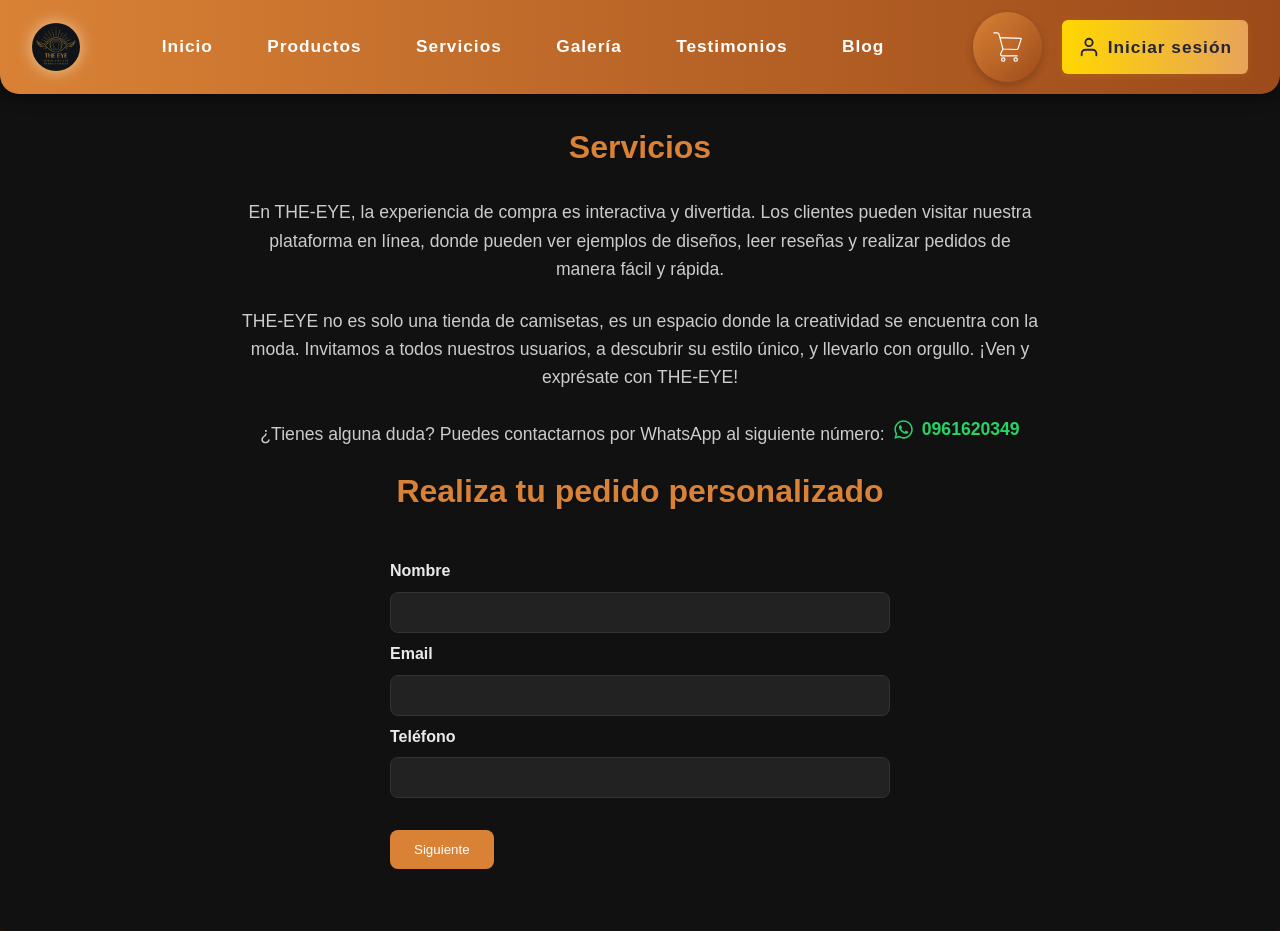
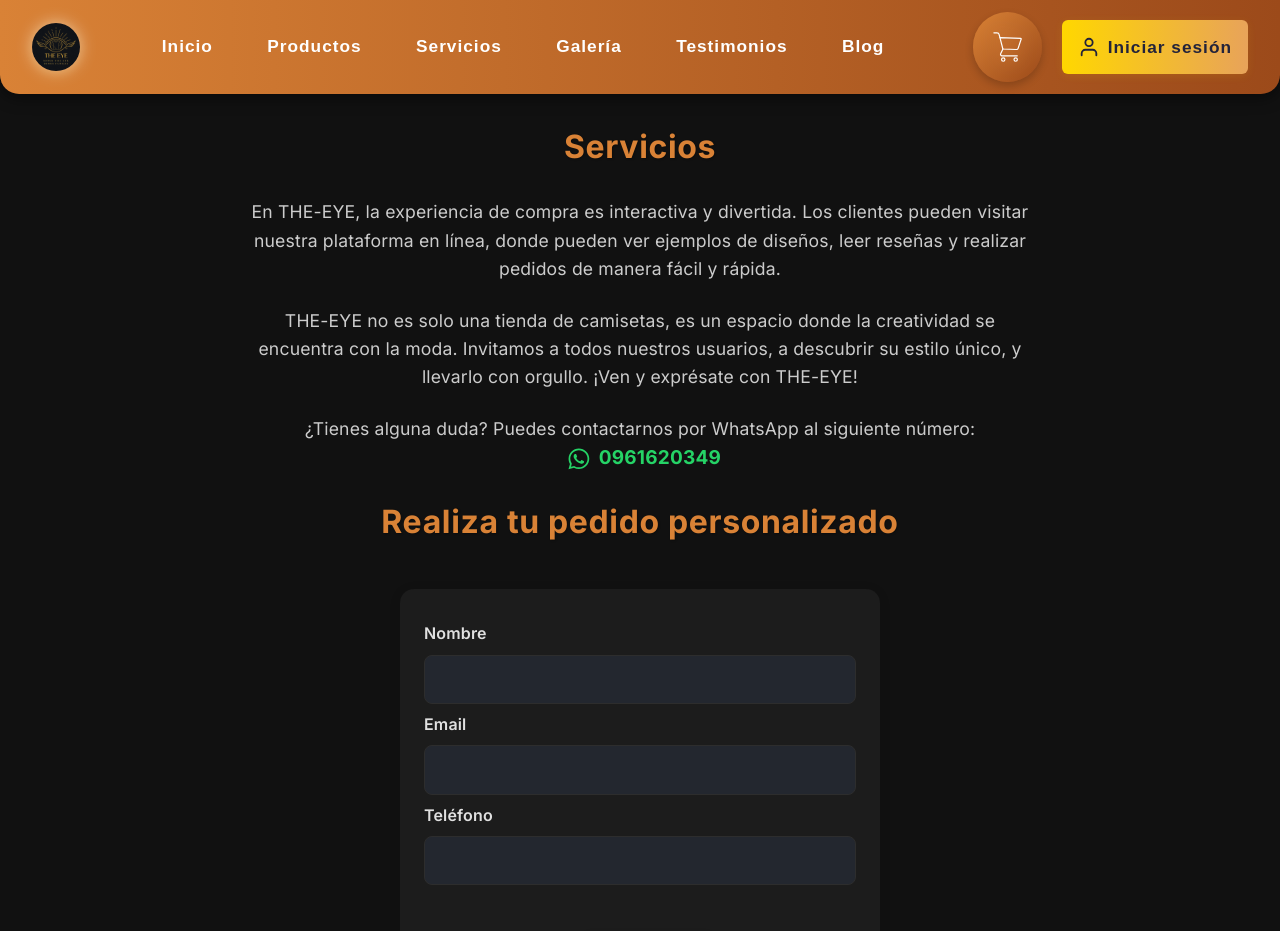
Before and after one commit to AlejandroJonnath/the-eye, a React (Vite) app: page /ordenar in a window 1280 px wide. Shown: the top 931 px of the page. Built offline with nearby package versions, Linux system fonts and the light colour scheme.

Commit message:
Modal en Services, estilos mejorados

```diff
--- a/package.json
+++ b/package.json
@@ -17,6 +17,7 @@
     "react-icons": "^5.5.0",
     "react-intersection-observer": "^9.16.0",
     "react-router-dom": "^7.6.0",
+    "styled-components": "^6.1.18",
     "swiper": "^11.2.6",
     "yup": "^1.6.1"
   },
--- a/src/sections/OrderForm.jsx
+++ b/src/sections/OrderForm.jsx
@@ -3,6 +3,7 @@
 import { Formik, Form, Field, ErrorMessage } from 'formik';
 import * as Yup from 'yup';
 import { FaWhatsapp } from 'react-icons/fa';
+import ModalOrderForm from '../components/modalOrderForm.jsx';
 
 export default function OrderForm() {
   const steps = ['Datos de contacto', 'Diseño', 'Confirmación'];
@@ -23,6 +24,7 @@
   ];
 
   const [step, setStep] = useState(0);
+  const [showModal, setShowModal] = useState(false);
   const initialValues = {
     name: '',
     email: '',
@@ -36,14 +38,14 @@
       setStep(step + 1);
       actions.setTouched({});
     } else {
-      console.log('Pedido enviado:', values);
-      alert('¡Tu pedido ha sido enviado!');
+      setShowModal(true);
       actions.resetForm();
       setStep(0);
     }
   };
 
   const handleBack = () => setStep(step - 1);
+
   return (
     <section id="order" className="order-section">
       <h2>Servicios</h2>
@@ -60,10 +62,7 @@
         </p>
          <p>
           ¿Tienes alguna duda? Puedes contactarnos por WhatsApp al siguiente número:
-          {/*Enlace que permite iniciar una conversación en WhatsApp, contact number estiliza el
-          numero de contacto, lo demas es para el estilo */}
           <a href={`https://wa.me/593961620349`} className="contact-number whatsapp-link">
-          {/*Icono de WhatsApp junto al número de contacto */}
             <FaWhatsapp className="whatsapp-icon" /> 0961620349
           </a>
         </p>
@@ -137,6 +136,8 @@
           </Form>
         )}
       </Formik>
+
+      <ModalOrderForm show={showModal} onClose={() => setShowModal(false)} />
     </section>
   );
 }
--- a/src/styles/OrderForm.css
+++ b/src/styles/OrderForm.css
@@ -1,101 +1,183 @@
+/* Importa la fuente Inter desde Google Fonts para un look más profesional y amigable */
+@import url('https://fonts.googleapis.com/css2?family=Inter:wght@400;600;700&display=swap');
+@import url('https://fonts.googleapis.com/css2?family=Montserrat:wght@400;600;700&display=swap');
+
+body, .order-section, .order-form, .order-form input, .order-form textarea, .form-buttons, .whatsapp-link {
+  font-family: 'Inter', 'Montserrat', Arial, Helvetica, sans-serif;
+  letter-spacing: 0.01em;
+}
+
 /* src/styles/OrderForm.css */
 .order-section {
-    padding: 4rem 2rem;
-    background: #111;
-    color: #eaeaea;
-    border-radius: 12px;
-    margin: 4rem 0;
+  padding: 3.5rem 1.5rem;
+  background: linear-gradient(135deg, #181818 60%, #23272f 100%);
+  color: #f4f4f4;
+  border-radius: 18px;
+  margin: 3.5rem 0;
+  box-shadow: 0 6px 32px 0 rgba(0,0,0,0.18);
   animation: fadeInUp 1s both;
+  transition: box-shadow 0.3s;
+}
+.order-section:hover {
+  box-shadow: 0 10px 40px 0 rgba(0,0,0,0.28);
 }
 .order-section h2 {
   text-align: center;
-    margin-bottom: 2rem;
-    font-size: 2rem;
-    color: var(--color-accent);
+  margin-bottom: 2.2rem;
+  font-size: 2.2rem;
+  color: var(--color-accent, #00bfae);
+  font-weight: 700;
+  letter-spacing: 0.02em;
 }
 .order-form {
-    max-width: 500px;
+  max-width: 480px;
   margin: 0 auto;
   display: flex;
   flex-direction: column;
-    gap: 1.5rem;
+  gap: 1.25rem;
+  background: rgba(30, 30, 30, 0.85);
+  padding: 2rem 1.5rem;
+  border-radius: 14px;
+  box-shadow: 0 2px 12px 0 rgba(0,0,0,0.10);
 }
 .order-form label {
   font-weight: 600;
-  }
-  .order-form input[type="text"],
-  .order-form input[type="email"],
-  .order-form textarea {
-    width: 100%;
-    padding: 0.75rem;
-    border: 1px solid #333;
-    border-radius: 8px;
-    background: #222;
-    color: var(--color-contrast);
-  }
-  .order-form input[type="file"] {
-    color: var(--color-contrast);
-  }
-  .error {
-    color: var(--color-accent);
-    font-size: 0.9rem;
-  }
-  .form-buttons {
-    display: flex;
-    justify-content: space-between;
-  }
-  .form-buttons .btn-back,
-  .form-buttons .btn-next {
-    padding: 0.75rem 1.5rem;
-    border: none;
-    border-radius: 8px;
-    cursor: pointer;
-    transition: all var(--transition-fast);
-  }
-  .btn-back {
-    background: #333;
-    color: #eaeaea;
-  }
-  .btn-back:hover {
-    background: #444;
-  }
-  .btn-next {
-    background: var(--color-gradient-start);
-    color: #fff;
-  }
-  .btn-next:hover {
-    background: var(--color-gradient-end);
-    transform: translateY(-2px);
+  margin-bottom: 0.4rem;
+  color: #e0e0e0;
+  letter-spacing: 0.01em;
 }
 .order-form input[type="text"],
 .order-form input[type="email"],
 .order-form input[type="tel"],
 .order-form textarea {
   width: 100%;
-  padding: 0.75rem;
-  border: 1px solid #333;
+  padding: 0.85rem 1rem;
+  border: 1.5px solid #2d2d2d;
   border-radius: 8px;
-  background: #222;
-  color: var(--color-contrast);
+  background: #23272f;
+  color: #f4f4f4;
+  font-size: 1rem;
+  transition: border-color 0.2s, box-shadow 0.2s;
+  outline: none;
+  resize: vertical;
 }
-/* Estilo para el enlace de WhatsApp */
-.whatsapp-link {
-  display: inline-flex; /* Permite alinear el icono y el texto en línea */
-  align-items: center; /* Centra verticalmente el contenido */
-  margin-left: 8px; /* Espacio a la izquierda del enlace */
-  color: #25D366; /* Color verde característico de WhatsApp */
-  text-decoration: none; /* Sin subrayado en el enlace */
-  font-weight: bold; /* Texto en negrita */
-  transition: all 0.3s ease; /* Transición suave para efectos hover */
+.order-form input[type="text"]:focus,
+.order-form input[type="email"]:focus,
+.order-form input[type="tel"]:focus,
+.order-form textarea:focus {
+  border-color: var(--color-accent, #00bfae);
+  box-shadow: 0 0 0 2px rgba(0,191,174,0.15);
+}
+.order-form input[type="file"] {
+  color: #f4f4f4;
+  background: transparent;
+  border: none;
+  font-size: 1rem;
+  margin-top: 0.5rem;
+}
+.error {
+  color: var(--color-accent, #ff5a5f);
+  font-size: 0.95rem;
+  margin-top: 0.2rem;
+  font-weight: 500;
+}
+.form-buttons {
+  display: flex;
+  justify-content: center; /* Centra los botones horizontalmente */
+  gap: 1rem;
+  margin-top: 1.2rem;
 }
 
-/* Efecto hover para el enlace de WhatsApp */
-.whatsapp-link:hover {
-  color: #128C7E; /* Color más oscuro al pasar el ratón */
+.form-buttons .btn-back {
+  margin-right: 1rem;
 }
 
-/* Estilo para el icono de WhatsApp dentro del enlace */
+.form-buttons .btn-next {
+  margin-left: 1rem;
+}
+
+/* Si solo hay un botón (por ejemplo, solo "Siguiente"), estará centrado */
+.form-buttons .btn-back,
+.form-buttons .btn-next {
+  padding: 0.85rem 1.7rem;
+  border: none;
+  border-radius: 8px;
+  cursor: pointer;
+  font-size: 1.05rem;
+  font-weight: 600;
+  transition: background 0.2s, color 0.2s, transform 0.15s;
+  box-shadow: 0 2px 8px 0 rgba(0,0,0,0.08);
+}
+.btn-back {
+  background: #23272f;
+  color: #eaeaea;
+}
+.btn-back:hover {
+  background: #353b48;
+  color: #fff;
+  transform: translateY(-1px) scale(1.03);
+}
+.btn-next {
+  background: linear-gradient(90deg, var(--color-gradient-start, #00bfae), var(--color-gradient-end, #00a1d6));
+  color: #fff;
+  box-shadow: 0 2px 12px 0 rgba(0,191,174,0.10);
+}
+.btn-next:hover {
+  background: linear-gradient(90deg, var(--color-gradient-end, #00a1d6), var(--color-gradient-start, #00bfae));
+  transform: translateY(-2px) scale(1.04);
+}
+
+/* WhatsApp link styles */
+.whatsapp-link {
+  display: inline-flex;
+  align-items: center;
+  margin-left: 8px;
+  color: #25D366;
+  text-decoration: none;
+  font-weight: 700;
+  font-size: 1.08em;
+  transition: color 0.2s, transform 0.2s;
+  letter-spacing: 0.01em;
+}
+.whatsapp-link:hover {
+  color: #128C7E;
+  transform: scale(1.05);
+}
 .whatsapp-icon {
-  margin-right: 8px; /* Espacio a la derecha del icono */
-  font-size: 1.2em; /* Tamaño del icono */
+  margin-right: 8px;
+  font-size: 1.25em;
+  vertical-align: middle;
 }
+
+/* Animación fadeInUp */
+@keyframes fadeInUp {
+  from {
+    opacity: 0;
+    transform: translate3d(0, 40px, 0);
+  }
+  to {
+    opacity: 1;
+    transform: none;
+  }
+}
+
+/* Responsive */
+@media (max-width: 600px) {
+  .order-section {
+    padding: 2rem 0.5rem;
+    margin: 2rem 0;
+    border-radius: 10px;
+  }
+  .order-form {
+    padding: 1.2rem 0.5rem;
+    border-radius: 8px;
+  }
+  .order-section h2 {
+    font-size: 1.3rem;
+  }
+  .form-buttons .btn-back,
+  .form-buttons .btn-next {
+    padding: 0.7rem 1rem;
+    font-size: 0.98rem;
+  }
+}
```
Also changed, not shown: src/components/modalOrderForm.jsx (added, +149 -0 lines), 1 other file (tests, documents, lock files or other folders). Lines whose indentation alone changed are shown as unchanged.
